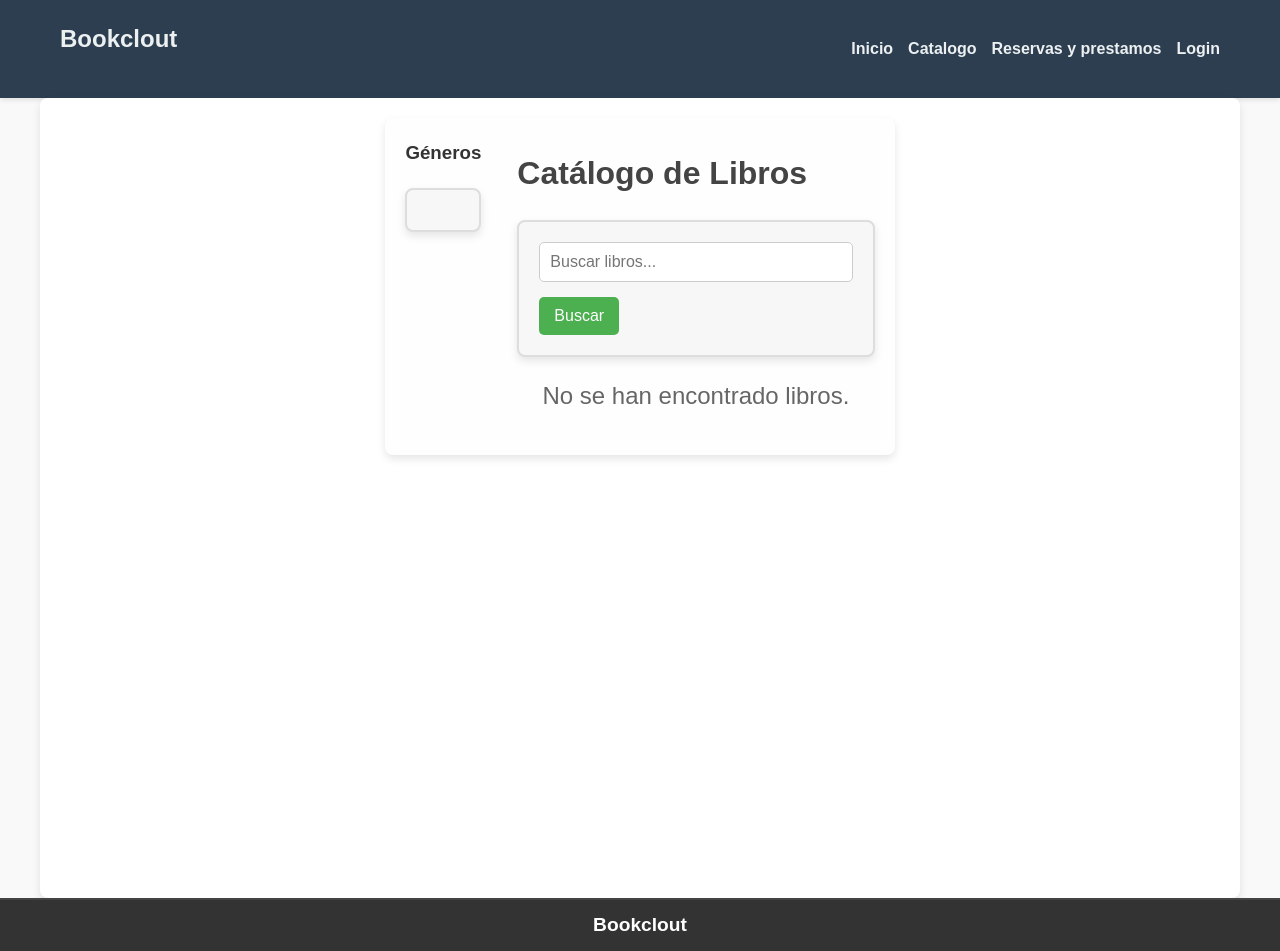
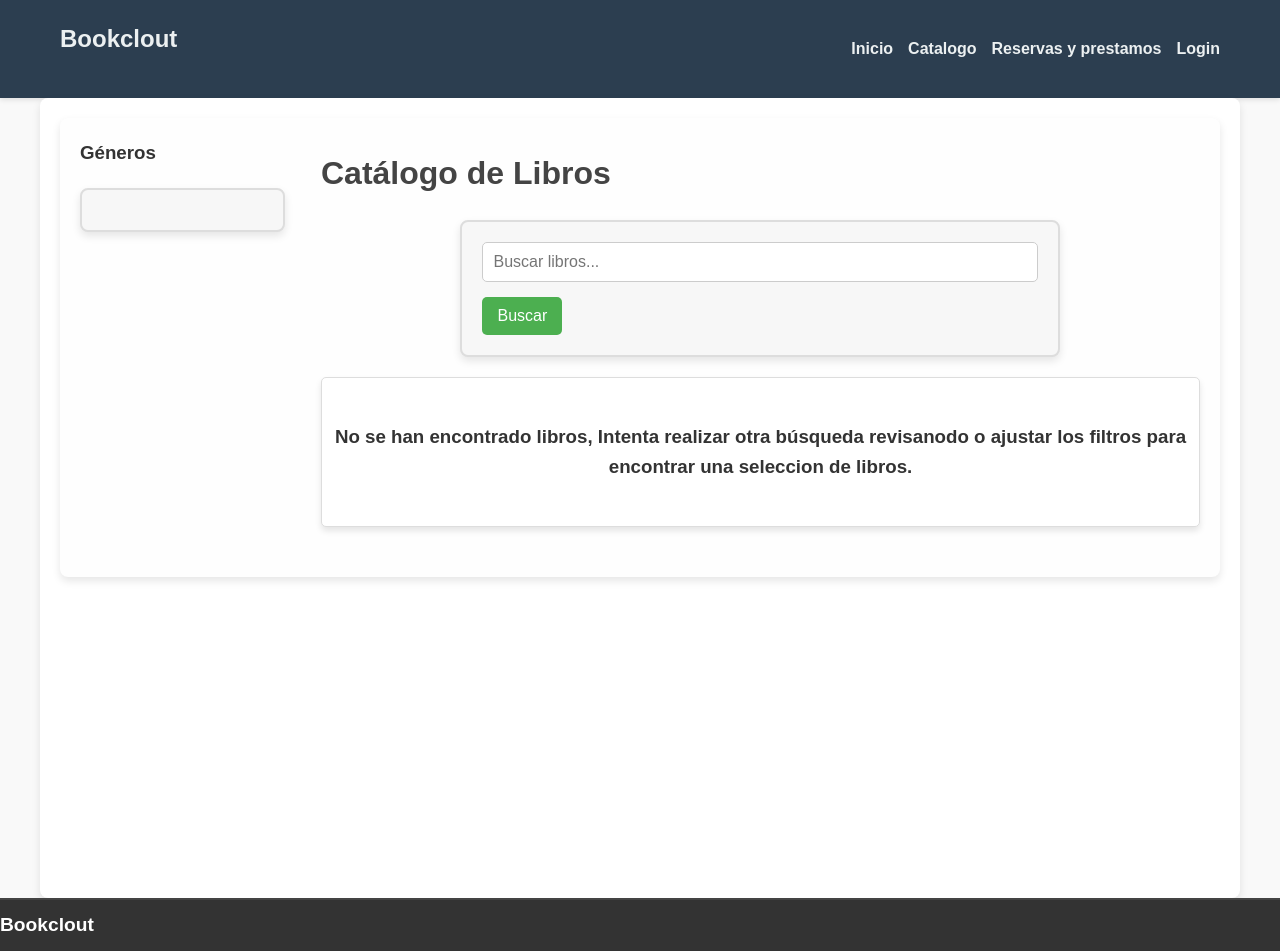
Before and after one commit to davidgarciasolis/bookclout, a PHP site: page /catalogo.php in a window 1280 px wide. Run offline with PHP 8.4, Linux system fonts and the light colour scheme; data that the repository does not hold is empty.

Commit message:
Actualizar estilos y estructura: alinear texto a la izquierda en varios archivos y mejorar mensajes de no resultados en el catálogo

```diff
--- a/catalogo.php
+++ b/catalogo.php
@@ -137,7 +137,12 @@ $total_pages = ceil($total_books / $limit);
                         </div>
                     <?php endwhile; ?>
                 <?php else: ?>
-                    <p class="no-books">No se han encontrado libros.</p>
+                    <div class="book-item" style="flex-grow: 1; justify-content: center; text-align: center;">
+                        <div class="book-item-content">
+                            <h3>No se han encontrado libros,
+                            Intenta realizar otra búsqueda revisanodo o ajustar los filtros para encontrar una seleccion de libros.</h3>
+                        </div>
+                    </div>
                 <?php endif; ?>
             </div>
 
--- a/css/carousel.css
+++ b/css/carousel.css
@@ -15,7 +15,7 @@ body > main > div {
 body > main > div > div {
     flex: 0 0 150px; /* Fixed width for each item */
     height: 250px; /* Fixed height for each item */
-    text-align: center;
+    text-align: left;
     border: 1px solid #ddd;
     border-radius: 8px;
     background-color: #fff;
--- a/css/footer.css
+++ b/css/footer.css
@@ -2,7 +2,7 @@
 footer {
     background-color: #333; /* Consistent dark background */
     color: #fff; /* White text for readability */
-    text-align: center;
+    text-align: left;
     padding: 15px; /* Increased padding for better spacing */
     border-top: 2px solid #444; /* Subtle border for separation */
     font-size: 0.9rem; /* Consistent font size */
--- a/css/login.css
+++ b/css/login.css
@@ -18,7 +18,7 @@ form {
     border-radius: 10px; /* Bordes redondeados del formulario */
     border: 1px solid #ddd; /* Borde gris claro */
     width: 400px; /* Ancho fijo del formulario */
-    text-align: center; /* Centra el texto dentro del formulario */
+    text-align: left; /* Alinea el texto dentro del formulario */
     box-shadow: 0 4px 8px rgba(0, 0, 0, 0.1); /* Sombra sutil */
 }
 
--- a/css/main.css
+++ b/css/main.css
@@ -2,7 +2,7 @@
 main {
     display: flex; /* Utiliza un contenedor flexible para gestionar los elementos internos */
     flex-direction: column; /* Alinea los elementos (h1 y tabla) en una columna vertical */
-    align-items: center; /* Centra los elementos horizontalmente dentro del contenedor */
+    /* align-items: center;  Centra los elementos horizontalmente dentro del contenedor */
     width: 100%; /* Ocupa el 100% del ancho disponible */
     max-width: 1200px; /* Limita el ancho máximo del contenedor para mejor legibilidad */
     margin: 0 auto; /* Centra el contenedor dentro de la página */
@@ -12,6 +12,7 @@ main {
     box-shadow: 0 4px 8px rgba(0, 0, 0, 0.1);
     border-radius: 8px;
     font-family: Arial, sans-serif; /* Consistent font */
+    text-align: left; /* Alinea el texto a la izquierda */
 }
 
 /* Contenedor del h1 y el botón */
--- a/css/styles.css
+++ b/css/styles.css
@@ -12,6 +12,7 @@ body {
     background-color: #f9f9f9;
     color: #333;
     line-height: 1.6;
+    text-align: left;
 }
 
 main {
@@ -25,6 +26,7 @@ main {
 
 h1, h2 {
     color: #444;
+    text-align: left;
 }
 
 h1 {
@@ -39,6 +41,7 @@ h2 {
 
 p {
     margin: 10px 0;
+    text-align: left;
 }
 
 /* Book details section */
@@ -160,7 +163,7 @@ table tr:hover {
 header, footer {
     background-color: #333;
     color: #fff;
-    text-align: center;
+    text-align: left;
     padding: 10px 0;
 }
 
@@ -173,3 +176,22 @@ header a, footer a {
 header a:hover, footer a:hover {
     text-decoration: underline;
 }
+
+/* Lists */
+ul {
+    padding: 0;
+    list-style-type: none;
+}
+
+.book-item {
+    display: flex;
+    align-items: center;
+    margin-bottom: 10px;
+}
+
+.book-item img {
+    width: 75px;
+    height: 100px;
+    object-fit: cover;
+    margin-right: 15px;
+}
```
Also changed, not shown: reservas_prestamos.php (+3 -9 lines).
